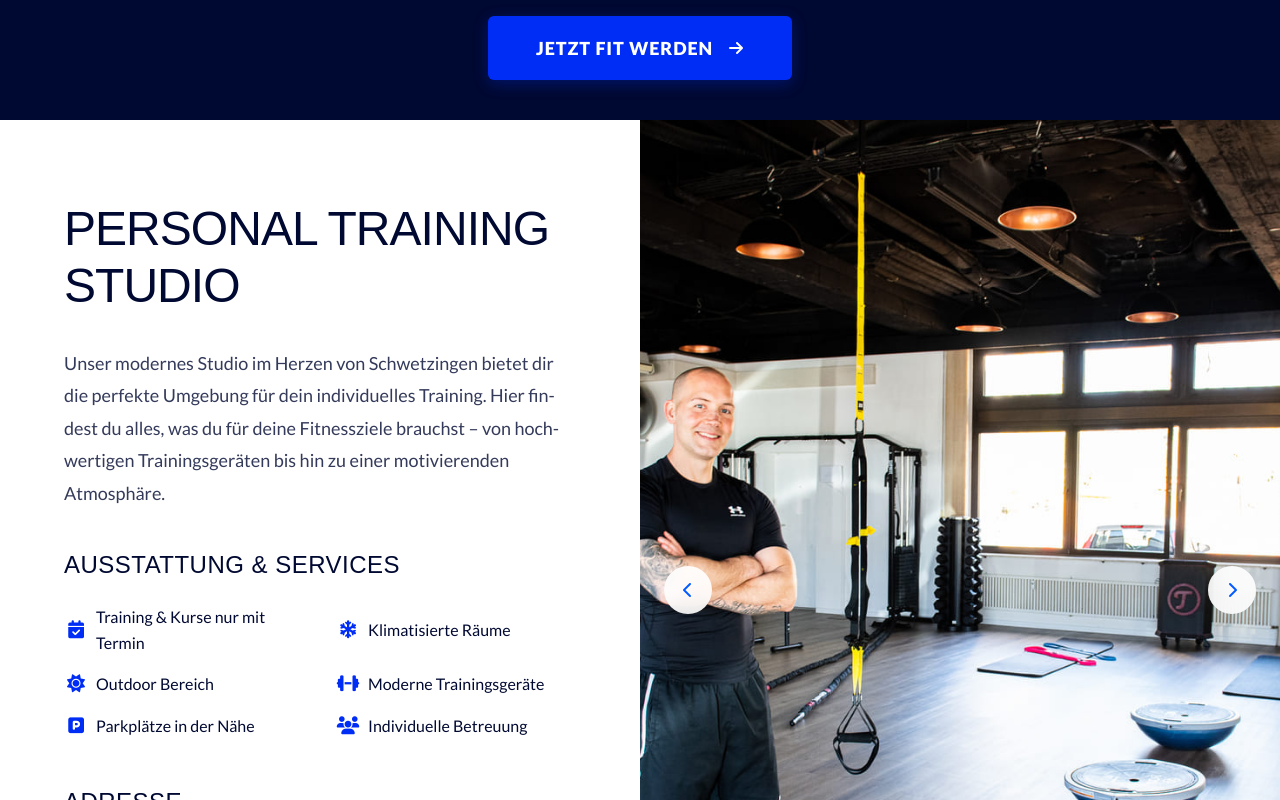
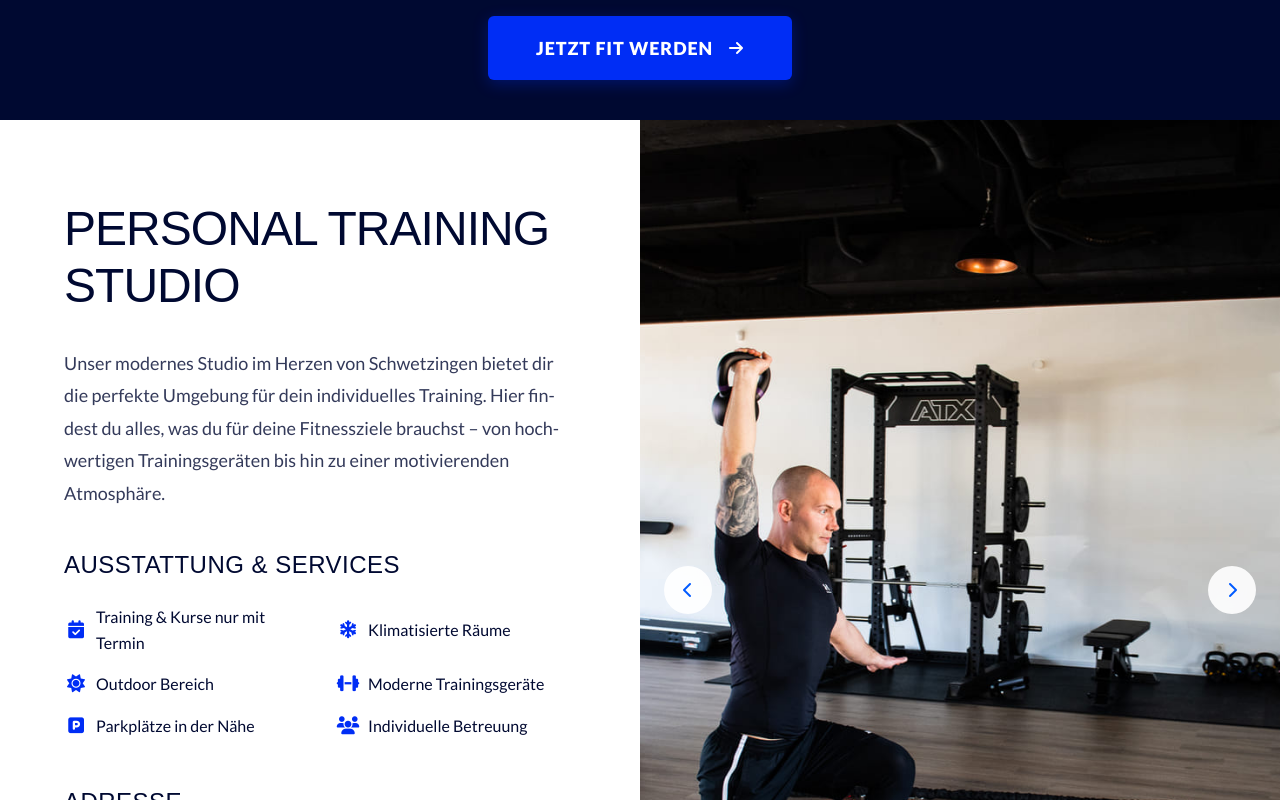
Before and after one commit to Future-Now-Studio/SP-Training, a Next.js app in the folder sp-fitness-web/: page / in a window 1280 px wide. Shown: the part 1880-2680 px from the top of the page. Built offline with nearby package versions, Linux system fonts and the light colour scheme; a web font is replaced by a local one.

Commit message:
Update studio gallery to only show images 5, 4, 6 in that order

```diff
--- a/sp-fitness-web/components/StudioGallery.tsx
+++ b/sp-fitness-web/components/StudioGallery.tsx
@@ -5,13 +5,9 @@ import { motion, AnimatePresence } from "framer-motion";
 import Image from "next/image";
 
 const images = [
-  "/img/studio/VG8_4203.jpg",
-  "/img/studio/VG8_4216.jpg",
-  "/img/studio/VG8_4250.jpg",
+  "/img/studio/VG8_4135.jpg",
   "/img/studio/VG8_4271.jpg",
-  "/img/studio/VG8_4135.jpg",
   "/img/studio/VG8_4151.jpg",
-  "/img/studio/VG8_4191.jpg",
 ];
 
 export default function StudioGallery() {
```
